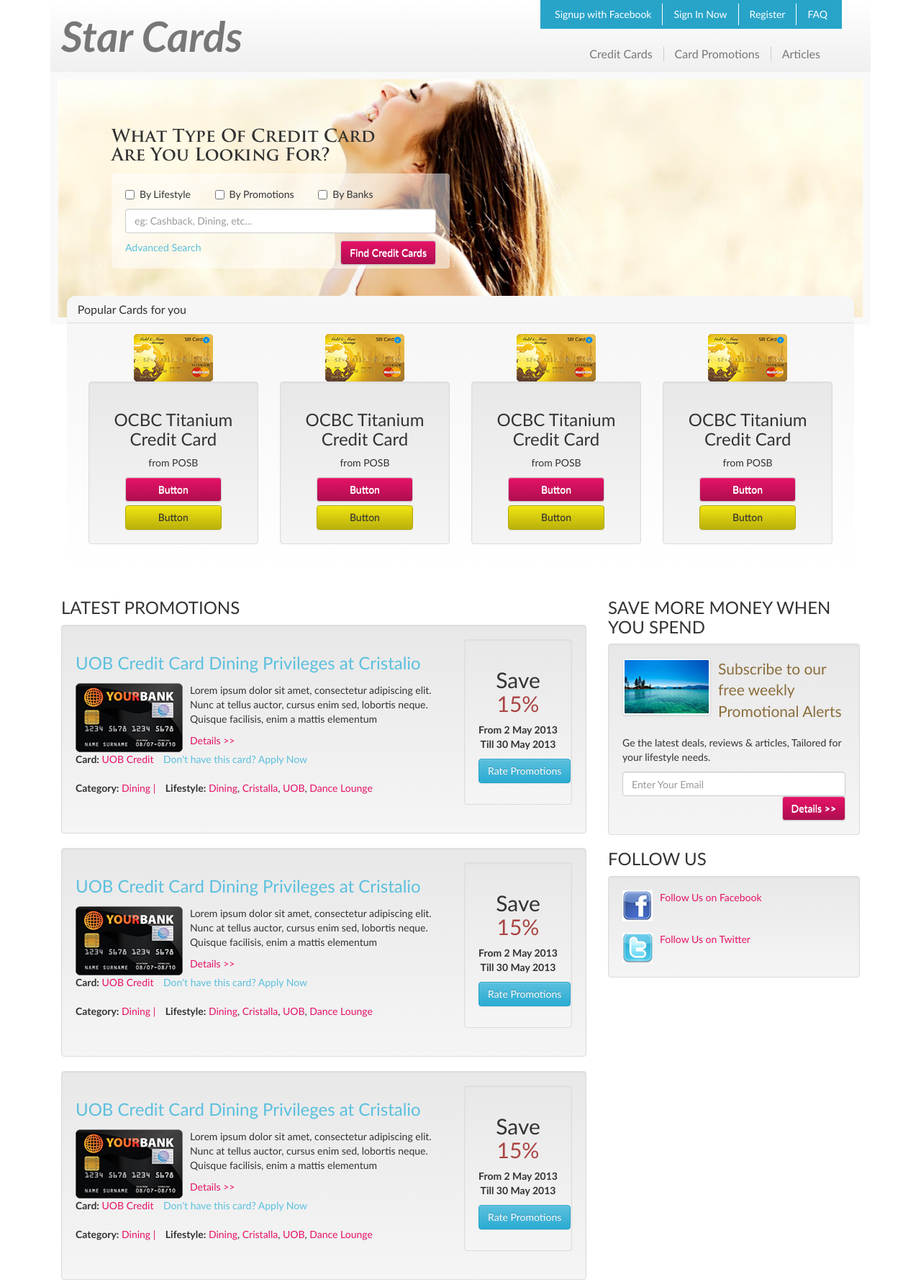
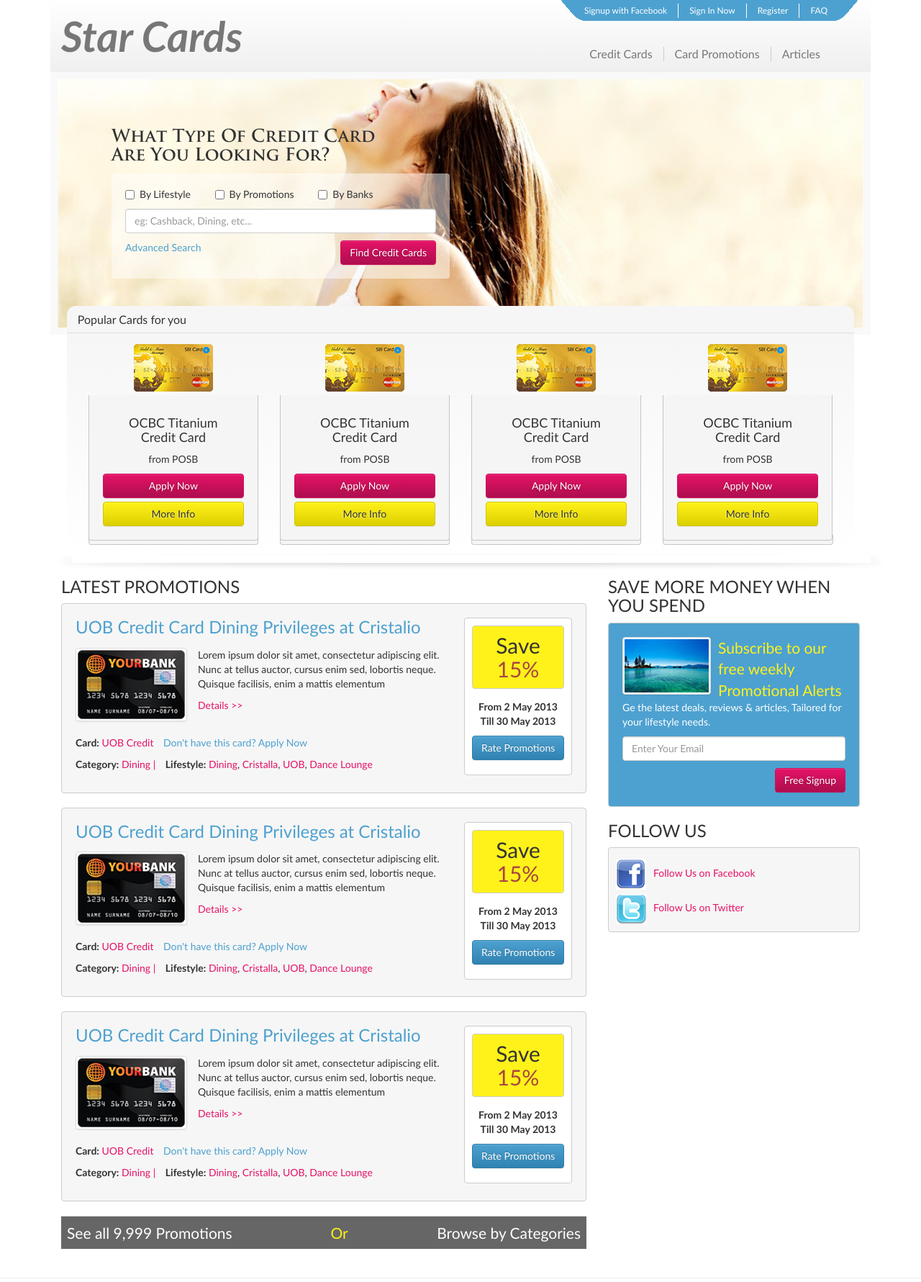
Before and after one commit to yaboi/Studio-Constellation-Bootstrap-Responsive, a plain HTML site: page index.html in a window 1280 px wide. Shown: the top 1781 px of the page at 72% size. Drawn offline with nearby package versions, Linux system fonts and the light colour scheme.

Commit message:
Complete fine tuning of elements to match Mockup.

```diff
--- a/css/main.css
+++ b/css/main.css
@@ -21,14 +21,58 @@ a.alt:focus {
     outline: 5px auto -webkit-focus-ring-color;
     outline-offset: -2px;
 }
+.lead {
+    margin-bottom:0;
+}
 .img-thumbnail {
     padding: 2px;
     max-width: initial;
 }
+.btn-default {
+    text-shadow: -1px 1px 2px rgba(125, 11, 56, 0.65);
+    border-color: #ce105c;
+}
+.btn-info {
+    text-shadow: -1px 1px 2px rgba(255, 255, 204, 0.65);
+}
+hr.slim {
+    margin-top:0;
+    margin-bottom:0;
+}
+.box {
+    margin: 0 auto;
+    padding-bottom: 11px;
+    background: #fff;
+}
+.box:after {
+    content:"";
+    position: absolute;
+    left: 0;
+    bottom: 0;
+    width: 100%;
+    height: 4px;
+    -webkit-border-radius: 50%;
+    border-radius: 50%;
+    -webkit-box-shadow: 0 0 10px rgba(0, 0, 0, 0.4);
+    -moz-box-shadow: 0 0 10px rgba(0, 0, 0, 0.4);
+    box-shadow: 0 0 10px rgba(0, 0, 0, 0.4);
+    z-index: -1;
+}
+.form-control {
+    margin-bottom: 10px;
+}
+.well {
+    background-color: #f6f6f6;
+    background-image: none;
+    box-shadow: none;
+    border-color: #cccccc;
+}
 /*
  *
  * Star Card's custom styles */
-
+ .text-yellow {
+    color: #fff21a;
+}
 /* navbar */
  .navbar-default {
     border: none;
@@ -46,20 +90,40 @@ a.alt:focus {
 .navbar-top {
     position: absolute;
     right: 30px;
+    z-index: 1;
+}
+.navbar-top:before {
+    content:'';
+    position: absolute;
+    top: 0;
+    right: 0;
+    bottom: 0;
+    left: 0;
+    background: #4da1d0;
+    transform: perspective(4px) rotateX(-1deg);
+    border-bottom-right-radius: 10px;
+    border-bottom-left-radius: 10px;
+}
+.navbar-top>.navbar-nav {
+    padding-right:5px;
+    padding-left:5px;
 }
 .navbar-top>.navbar-nav>li>a {
-    padding-top: 5px;
-    padding-bottom: 5px;
+    padding-top:0;
+    padding-bottom: 0;
+    margin-top: 5px;
+    margin-bottom: 5px;
+    text-shadow: none;
+    font-size: 12px;
+}
+.navbar-top>.navbar-nav>li>a, .navbar-top>.navbar-nav>li>a:hover {
     color: #ffffff;
-    text-shadow: none;
-    font-size: 14px;
+}
+.navbar-top>.navbar-nav>li>a:hover {
+    text-decoration:underline;
 }
 .navbar-top>.navbar-nav>li:not(:last-child)>a {
     border-right: 1px solid #ffffff;
-}
-.navbar-top>.navbar-nav {
-    background-color: #28a4c9;
-    padding:5px;
 }
 .navbar-top .navbar-right {
     margin-right: 10px;
@@ -95,9 +159,6 @@ a.alt:focus {
 .container .jumbotron .checkbox-inline, .container-fluid .jumbotron .checkbox-inline {
     padding: 0 20px 10px 20px;
 }
-.container .jumbotron .form-control, .container-fluid .jumbotron .form-control {
-    margin-bottom: 10px;
-}
 /* Popular Cards */
  .popular_cards {
     width: 96%;
@@ -110,6 +171,11 @@ a.alt:focus {
 }
 .panel-default {
     border: none;
+    padding-bottom: 0;
+    margin-bottom: 0;
+}
+.panel-default>.panel-heading>.panel-title, .panel-default>.panel-body .well h4, .panel-default>.panel-body .well p {
+    text-shadow: -1px 1px 2px rgba(255, 255, 255, 0.65);
 }
 .panel-default>.panel-heading {
     background-image: none;
@@ -125,4 +191,107 @@ a.alt:focus {
     background: -ms-linear-gradient(top, rgba(246, 246, 246, 1) 0%, rgba(255, 255, 255, 0) 100%);
     background: linear-gradient(to bottom, rgba(246, 246, 246, 1) 0%, rgba(255, 255, 255, 0) 100%);
     filter: progid:DXImageTransform.Microsoft.gradient(startColorstr='#f6f6f6', endColorstr='#00ffffff', GradientType=0);
+    padding-bottom: 0;
 }
+.panel-default>.panel-body .well {
+    margin-top: 5px;
+    border-top-left-radius: 0px;
+    border-top-right-radius: 0px;
+    background-image: none;
+    border-color: #c5c5c5;
+    border-top: none;
+    box-shadow: none;
+    background-color: #f5f5f5;
+    position: relative;
+}
+.panel-default>.panel-body .well:after {
+    content:"";
+    padding-bottom: 15px;
+    position: absolute;
+    border: 1px solid #c5c5c5;
+    bottom: -7px;
+    width: 101%;
+    left: -1px;
+    border-top: none;
+    border-top-right-radius: 0px;
+    border-top-left-radius: 0px;
+    border-radius: 4px;
+    background-color: #f5f5f5;
+    z-index: -1;
+}
+/* Popular Cards */
+ .latest_promos .well.cta {
+    margin-bottom: 0;
+    padding: 10px;
+    background: #ffffff;
+}
+.latest_promos .well h3 {
+    margin-top: 0;
+}
+.latest_promos .well h2 {
+    border-radius: 4px;
+    padding: 10px;
+    margin: 0;
+    background: #fff21a;
+    margin-bottom: 15px;
+    margin-top: 0;
+    border: 1px solid #cccccc;
+}
+.latest_promos .media {
+    margin-bottom: 20px;
+}
+.latest_promos .media-left {
+    padding-right: 15px;
+}
+.latest_promos ul {
+    margin-bottom: 0;
+}
+.view_more {
+    background-color: #666666;
+}
+.view_more, .view_more a {
+    color: #ffffff;
+}
+/* Marketing */
+ .marketing .well.newsletter {
+    color: #ffffff;
+    background: #4da1d0;
+    background-image: none;
+}
+.marketing .well.newsletter .media .media-body p.lead {
+    color: #fff21a;
+}
+.marketing .well.social {
+    padding: 10px;
+}
+.marketing .well.social .media {
+    margin-top: 5px;
+}
+.marketing .well.social .media .media-left, .marketing .well.social .media .media-right, .marketing .well.social .media .media-body {
+    vertical-align: text-bottom;
+}
+/* Footer */
+ footer {
+    padding-top: 35px;
+    padding-bottom: 35px;
+    background: #4da1d0;
+}
+footer p, footer a, footer a:hover {
+    color: #ffffff;
+}
+footer p strong {
+    color: #000000
+}
+footer .list-inline>li {
+    padding-left: 2px;
+    padding-right: 2px;
+}
+/* Copyright */
+ .copyright {
+    padding-top: 10px;
+    padding-bottom: 10px;
+    background: #02192b;
+}
+.copyright p, .copyright a, .copyright a:hover {
+    color: #ffffff;
+}
--- a/index.html
+++ b/index.html
@@ -61,7 +61,7 @@
                 <div class="row">
                     <div class="col-xs-12 col-md-6">
                         <h3 class="text-capitalize">What type of credit card<br /> are you looking for?</h3>
-                        <form class="well">
+                        <form class="well clearfix">
                             <label class="checkbox-inline">
                                 <input type="checkbox">By Lifestyle
                             </label>
@@ -86,80 +86,78 @@
                     <h3 class="panel-title">Popular Cards for you</h3>
                 </div>
                 <div class="panel-body">
-                    <div class="col-xs-3">
+                    <div class="col-sm-6 col-md-3">
                         <div class="text-center">
                             <img src="img/popular_cc.png" alt="">
                             <div class="well clearfix">
                                 <div class="caption">
-                                    <h3>OCBC Titanium<br /> Credit Card</h3>
+                                    <h4>OCBC Titanium<br /> Credit Card</h4>
                                     <p>from POSB</p>
-                                    <div class="col-xs-10 col-xs-offset-1">
-                                        <a href="#" class="btn btn-default btn-block" role="button">Button</a>
-                                        <a href="#" class="btn btn-info btn-block" role="button">Button</a>
-                                    </div>
+                                    <a href="#" class="btn btn-default btn-block" role="button">Apply Now</a>
+                                    <a href="#" class="btn btn-info btn-block" role="button">More Info</a>
                                 </div>
                             </div>
                         </div>
                     </div>
-                    <div class="col-xs-3">
+                    <div class="col-sm-6 col-md-3">
                         <div class="text-center">
                             <img src="img/popular_cc.png" alt="">
                             <div class="well clearfix">
                                 <div class="caption">
-                                    <h3>OCBC Titanium<br /> Credit Card</h3>
+                                    <h4>OCBC Titanium<br /> Credit Card</h4>
                                     <p>from POSB</p>
-                                    <div class="col-xs-10 col-xs-offset-1">
-                                        <a href="#" class="btn btn-default btn-block" role="button">Button</a>
-                                        <a href="#" class="btn btn-info btn-block" role="button">Button</a>
-                                    </div>
+                                    <a href="#" class="btn btn-default btn-block" role="button">Apply Now</a>
+                                    <a href="#" class="btn btn-info btn-block" role="button">More Info</a>
                                 </div>
                             </div>
                         </div>
                     </div>
-                    <div class="col-xs-3">
+                    <div class="col-sm-6 col-md-3">
                         <div class="text-center">
                             <img src="img/popular_cc.png" alt="">
                             <div class="well clearfix">
                                 <div class="caption">
-                                    <h3>OCBC Titanium<br /> Credit Card</h3>
+                                    <h4>OCBC Titanium<br /> Credit Card</h4>
                                     <p>from POSB</p>
-                                    <div class="col-xs-10 col-xs-offset-1">
-                                        <a href="#" class="btn btn-default btn-block" role="button">Button</a>
-                                        <a href="#" class="btn btn-info btn-block" role="button">Button</a>
-                                    </div>
+                                    <a href="#" class="btn btn-default btn-block" role="button">Apply Now</a>
+                                    <a href="#" class="btn btn-info btn-block" role="button">More Info</a>
                                 </div>
                             </div>
                         </div>
                     </div>
-                    <div class="col-xs-3">
+                    <div class="col-sm-6 col-md-3">
                         <div class="text-center">
                             <img src="img/popular_cc.png" alt="">
                             <div class="well clearfix">
                                 <div class="caption">
-                                    <h3>OCBC Titanium<br /> Credit Card</h3>
+                                    <h4>OCBC Titanium<br /> Credit Card</h4>
                                     <p>from POSB</p>
-                                    <div class="col-xs-10 col-xs-offset-1">
-                                        <a href="#" class="btn btn-default btn-block" role="button">Button</a>
-                                        <a href="#" class="btn btn-info btn-block" role="button">Button</a>
-                                    </div>
+                                    <a href="#" class="btn btn-default btn-block" role="button">Apply Now</a>
+                                    <a href="#" class="btn btn-info btn-block" role="button">More Info</a>
                                 </div>
                             </div>
                         </div>
                     </div>
                 </div>
             </div>
+
         </section>
-
-        <section class="latests_promos">
-            <div class="col-xs-8">
+        <div class="container">
+            <div class="col-lg-12">
+                <div class="box">
+                </div>
+            </div>
+        </div>
+        <section class="latest_promos">
+            <div class="col-md-8">
                 <h3 class="text-uppercase">Latest Promotions</h3>
                 <div class="well">
                     <div class="row">
-                        <div class="col-xs-9">
+                        <div class="col-lg-9 col-md-8">
                             <h3><a href="#">UOB Credit Card Dining Privileges at Cristalio</a></h3>
                             <div class="media">
                                 <a class="media-left" href="#">
-                                    <img src="img/promo_cc.png" alt="">
+                                    <img src="img/promo_cc.png" alt="" class="img-thumbnail">
                                 </a>
                                 <div class="media-body">
                                     <p>Lorem ipsum dolor sit amet, consectetur adipiscing elit. Nunc at tellus auctor, cursus enim sed, lobortis neque. Quisque facilisis, enim a mattis elementum</p>
@@ -191,8 +189,8 @@
                                 </li>
                             </ul>
                         </div>
-                        <div class="col-xs-3">
-                            <div class="well text-center">
+                        <div class="col-lg-3 col-md-4">
+                            <div class="well cta text-center">
                                 <h2>Save<br /> <span class="text-danger">15%</span></h2>
                                 <p><strong>From 2 May 2013
                                 <br />Till 30 May 2013</strong>
@@ -206,11 +204,11 @@
                 </div>
                 <div class="well">
                     <div class="row">
-                        <div class="col-xs-9">
+                        <div class="col-lg-9  col-md-8">
                             <h3><a href="#">UOB Credit Card Dining Privileges at Cristalio</a></h3>
                             <div class="media">
                                 <a class="media-left" href="#">
-                                    <img src="img/promo_cc.png" alt="">
+                                    <img src="img/promo_cc.png" alt="" class="img-thumbnail">
                                 </a>
                                 <div class="media-body">
                                     <p>Lorem ipsum dolor sit amet, consectetur adipiscing elit. Nunc at tellus auctor, cursus enim sed, lobortis neque. Quisque facilisis, enim a mattis elementum</p>
@@ -242,8 +240,8 @@
                                 </li>
                             </ul>
                         </div>
-                        <div class="col-xs-3">
-                            <div class="well text-center">
+                        <div class="col-lg-3 col-md-4">
+                            <div class="well cta text-center">
                                 <h2>Save<br /> <span class="text-danger">15%</span></h2>
                                 <p><strong>From 2 May 2013
                                 <br />Till 30 May 2013</strong>
@@ -257,11 +255,11 @@
                 </div>
                 <div class="well">
                     <div class="row">
-                        <div class="col-xs-9">
+                        <div class="col-lg-9  col-md-8">
                             <h3><a href="#">UOB Credit Card Dining Privileges at Cristalio</a></h3>
                             <div class="media">
                                 <a class="media-left" href="#">
-                                    <img src="img/promo_cc.png" alt="">
+                                    <img src="img/promo_cc.png" alt="" class="img-thumbnail">
                                 </a>
                                 <div class="media-body">
                                     <p>Lorem ipsum dolor sit amet, consectetur adipiscing elit. Nunc at tellus auctor, cursus enim sed, lobortis neque. Quisque facilisis, enim a mattis elementum</p>
@@ -293,8 +291,8 @@
                                 </li>
                             </ul>
                         </div>
-                        <div class="col-xs-3">
-                            <div class="well text-center">
+                        <div class="col-lg-3 col-md-4">
+                            <div class="well cta text-center">
                                 <h2>Save<br /> <span class="text-danger">15%</span></h2>
                                 <p><strong>From 2 May 2013
                                 <br />Till 30 May 2013</strong>
@@ -306,21 +304,21 @@
                         </div>
                     </div>
                 </div>
-                <div class="view_more" style="background: gray; color: white;">
+                <div class="view_more">
                     <table class="table">
                         <tbody>
                             <tr>
                                 <td>
                                     <p class="lead">
-                                        <a href="">See all 9,999 Promotions</a>
+                                        <a href="#">See all 9,999 Promotions</a>
                                     </p>
                                 </td>
                                 <td class="text-center">
-                                    <p class="lead" style="color: yellow;">Or</p>
+                                    <p class="lead text-yellow">Or</p>
                                 </td>
                                 <td class="text-right">
                                     <p class="lead">
-                                        <a href="">Browse by Categories</a>
+                                        <a href="#">Browse by Categories</a>
                                     </p>
                                 </td>
                             </tr>
@@ -332,31 +330,32 @@
         </section>
 
         <aside class="marketing">
-            <div class="col-xs-4">
+            <div class="col-md-4">
                 <h3 class="text-uppercase">Save more money when you spend</h3>
-                <div class="well clearfix">
+                <div class="well newsletter clearfix">
                     <div class="media">
                         <div class="media-left">
                             <img class="img-thumbnail" src="img/newsletter.png" alt="">
                         </div>
                         <div class="media-body">
-                            <p class="lead text-warning">Subscribe to our free weekly Promotional Alerts</p>
+                            <p class="lead">Subscribe to our free weekly Promotional Alerts</p>
                         </div>
                     </div>
                     <p>Ge the latest deals, reviews & articles, Tailored for your lifestyle needs.</p>
                     <form>
                         <input type="email" class="form-control" placeholder="Enter Your Email">
-                        <a href="#" class="btn btn-default pull-right">Details >></a>
+                        <a href="#" class="btn btn-default pull-right">Free Signup</a>
                     </form>
                 </div>
                 <h3 class="text-uppercase">Follow Us </h3>
-                <div class="well">
+                <div class="well social">
                     <div class="media">
                         <div class="media-left">
                             <img src="img/facebook.png" alt="">
                         </div>
                         <div class="media-body">
-                            <p><a href="#" class="alt">Follow Us on Facebook</a>
+                            <p>
+                                <a href="#" class="alt">Follow Us on Facebook</a>
                             </p>
                         </div>
                     </div>
@@ -365,16 +364,18 @@
                             <img src="img/twitter.png" alt="">
                         </div>
                         <div class="media-body">
-                            <p><a href="#" class="alt">Follow Us on Twitter</a>
+                            <p>
+                                <a href="#" class="alt">Follow Us on Twitter</a>
                             </p>
                         </div>
                     </div>
                 </div>
             </div>
         </aside>
+    </div>
 
-    </div>
     <hr />
+
     <div class="container">
         <div class="col-xs-12 text-center">
             <ul class="list-inline">
@@ -411,13 +412,13 @@
         </div>
         <hr />
         <div class="container">
-            <div class="col-xs-3">
+            <div class="col-xs-8 col-md-4">
                 <p class="text-uppercase">
                     <strong>Compare Rates</strong>
                 </p>
                 <p>Lorem ipsum dolor sit amet, consectetuer adipiscing elit, sed diam nonummy nibh euismod Lorem ipsum dolor sit amet, consectetuer adipiscing elit, sed diam nonummy nibh euismod</p>
             </div>
-            <div class="col-xs-2">
+            <div class="col-xs-4 col-md-2">
                 <p class="text-uppercase">
                     <strong>Company</strong>
                 </p>
@@ -430,7 +431,7 @@
                     </li>
                 </ul>
             </div>
-            <div class="col-xs-3">
+            <div class="col-xs-4 col-md-2">
                 <p class="text-uppercase">
                     <strong>Also by nerdwallet</strong>
                 </p>
@@ -445,7 +446,7 @@
                     </li>
                 </ul>
             </div>
-            <div class="col-xs-2">
+            <div class="col-xs-4 col-md-2">
                 <p class="text-uppercase">
                     <strong>Nerdwallet blogs</strong>
                 </p>
@@ -466,10 +467,32 @@
                     </li>
                 </ul>
             </div>
-            <div class="col-xs-2">
+            <div class="col-xs-4 col-md-2">
                 <p class="text-uppercase">
                     <strong>Stay connected</strong>
                 </p>
+                <ul class="list-inline">
+                    <li>
+                        <a href="#">
+                            <img src="img/facebook_1.png" alt="">
+                        </a>
+                    </li>
+                    <li>
+                        <a href="#">
+                            <img src="img/twitter_1.png" alt="">
+                        </a>
+                    </li>
+                    <li>
+                        <a href="#">
+                            <img src="img/gplus.png" alt="">
+                        </a>
+                    </li>
+                    <li>
+                        <a href="#">
+                            <img src="img/rss.png" alt="">
+                        </a>
+                    </li>
+                </ul>
             </div>
         </div>
     </footer>
@@ -477,9 +500,7 @@
         <div class="container">
             <div class="col-xs-6">
                 <p>
-                    © 2013 StarCards. All rights reserved.
-                    <a href="#">Privacy Policy</a>
-                    <a href="#">Terms</a>
+                    © 2013 StarCards. All rights reserved | <a href="#">Privacy Policy</a> | <a href="#">Terms of Use</a>
                 </p>
             </div>
             <div class="col-xs-6 text-right">
```
Also changed, not shown: css/bootstrap-theme.css, css/bootstrap-theme.min.css, css/bootstrap.css, css/bootstrap.min.css, img/facebook_1.png (added), img/gplus.png (added), img/rss.png (added), img/twitter_1.png (added).
